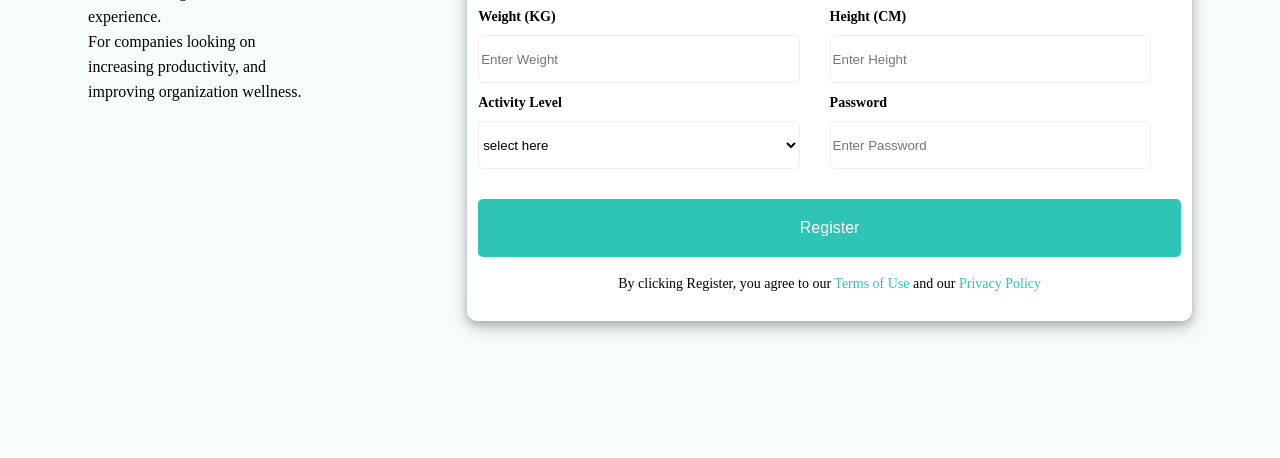
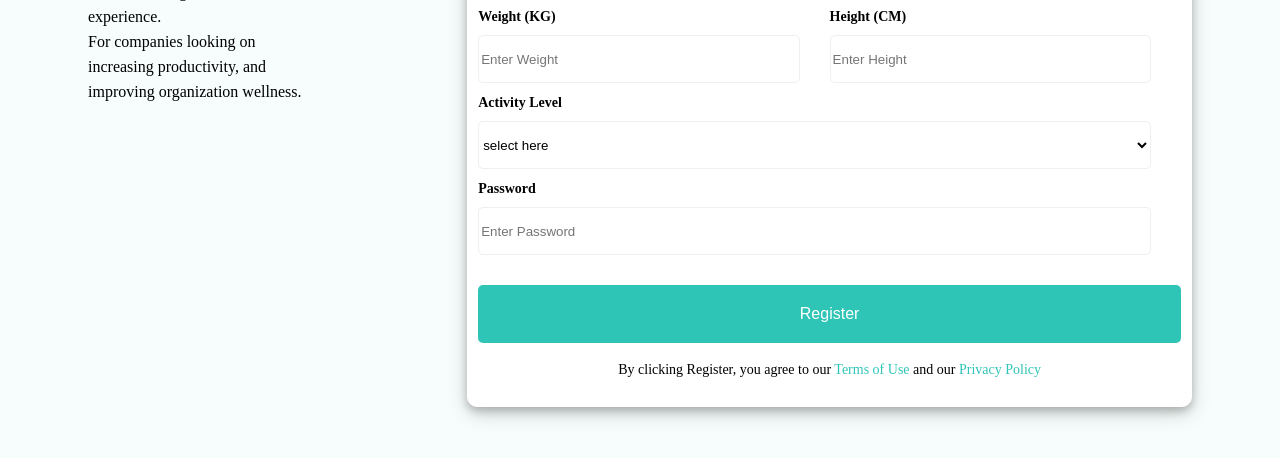
Before and after one commit to Uchediuno/Assignment-2, a plain HTML site: page index.html in a window 1280 px wide. Shown: the part 256-714 px from the top of the page. Drawn offline with Linux system fonts and the light colour scheme.

Commit message:
Update index.html

```diff
--- a/index.html
+++ b/index.html
@@ -88,7 +88,9 @@
                                     </select>
                                 </div>
                             </div>
+                        </div>
 
+                        <div class="formRow">
                             <div class="formField input2">
                                 <label for="password">Password</label>
                                 <div class="formInput">
```
